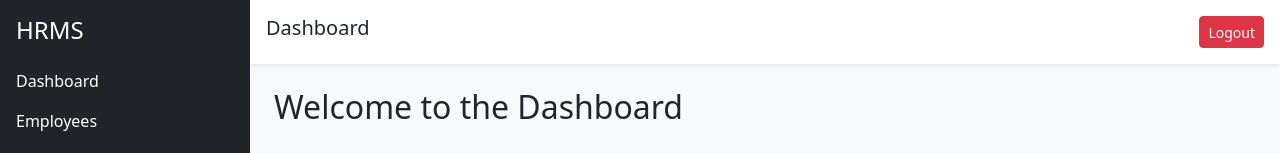
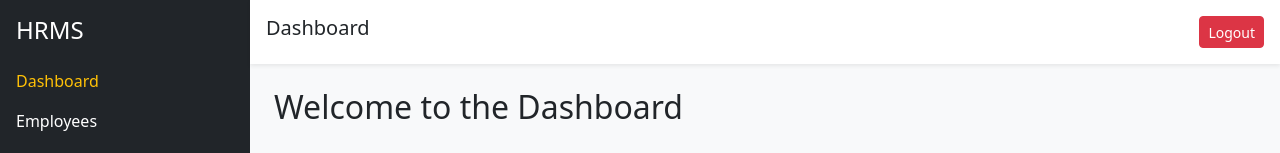
Before and after one commit to SumitVIP25/hrms-dashboard, a React (Vite) app: page /dashboard in a window 1280 px wide. Shown: the top 153 px of the page. Built offline with nearby package versions, Linux system fonts and the light colour scheme.

Commit message:
Created sidebar navigation links

```diff
--- a/src/layout/Sidebar.jsx
+++ b/src/layout/Sidebar.jsx
@@ -1,3 +1,5 @@
+import { NavLink } from "react-router-dom";
+
 export default function Sidebar() {
     return (
         <div className="sidebar bg-dark text-white p-3"
@@ -5,10 +7,10 @@ export default function Sidebar() {
         >
             <h4 className="mb-4">HRMS</h4>
             <ul className="list-unstyled">
-                <li className="mb-3">Dashboard</li>
-                <li className="mb-3">Employees</li>
-                <li className="mb-3">Attendance</li>
-                <li className="mb-3">Leaves</li>
+                <li className="mb-3"><NavLink to="/dashboard" className={({ isActive }) => isActive ? "text-warning text-decoration-none" : "text-white text-decoration-none"}>Dashboard</NavLink></li>
+                <li className="mb-3"> <NavLink to="/employees" className={({ isActive }) => isActive ? "text-warning text-decoration-none" : "text-white text-decoration-none"}>Employees</NavLink></li>
+                <li className="mb-3"> <NavLink to="/attendance" className="text-white text-decoration-none">Attendance</NavLink></li>
+                <li className="mb-3"><NavLink to="/leaves" className="text-white text-decoration-none">Leaves</NavLink></li>
             </ul>
         </div >);
 }
```
